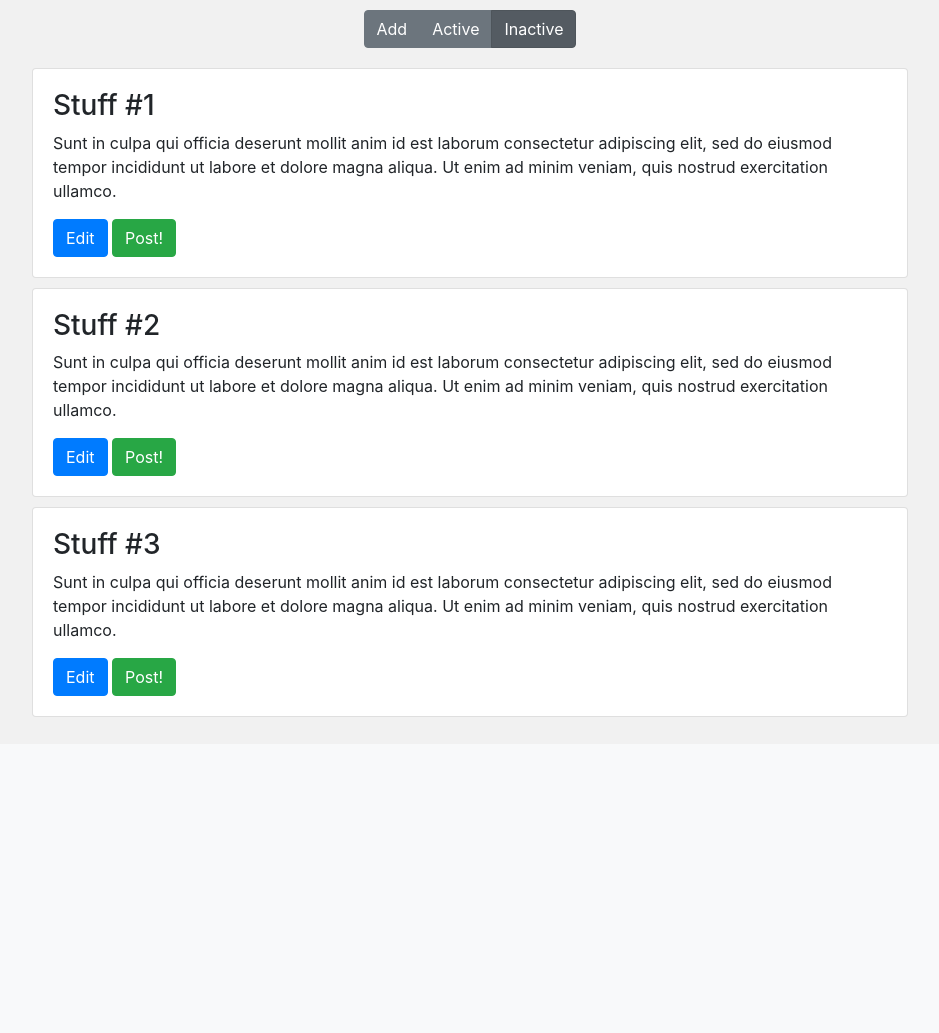
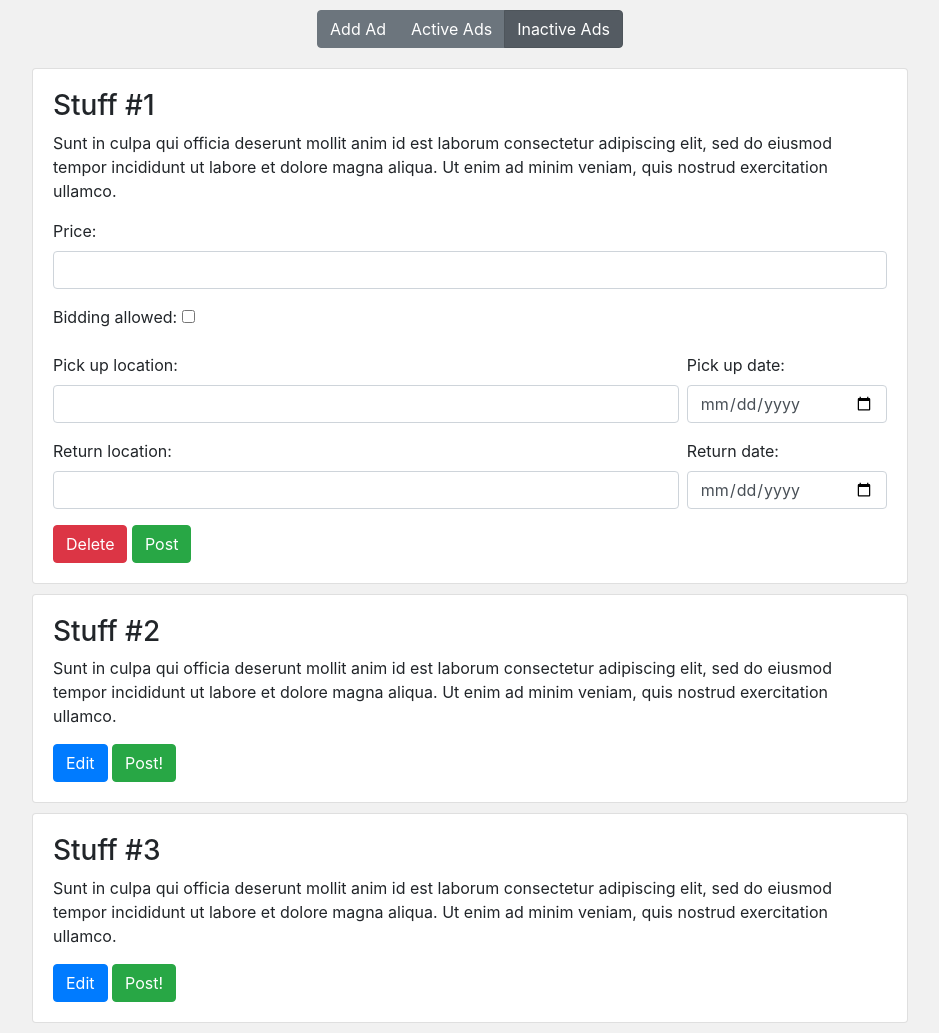
Before and after one commit to lucaslefaucheur/cs2102StuffSharing, a Django app: page /myadsinactive/ in a window 1280 px wide. Shown: the part 56-1089 px from the top of the page, without its empty margins (170-1109 px from the left). Before the commit the page ends 773 px from the top, so only its background shows below. Run offline with Django 3.2, Linux system fonts and the light colour scheme; some libraries are stand-ins or nearby versions.

Commit message:
modified inactive adds

```diff
--- a/django_project/stuffsharing/templates/stuffsharing/base.html
+++ b/django_project/stuffsharing/templates/stuffsharing/base.html
@@ -30,6 +30,7 @@
                     <a class="nav-link dropdown-toggle" href="#" id="navbarDropdown" role="button" data-toggle="dropdown" aria-haspopup="true" aria-expanded="false">Account</a>
                     <div class="dropdown-menu" aria-labelledby="navbarDropdown">
                         <a class="dropdown-item" href="#">My Account</a>
+                        <a class="dropdown-item" href="#">My Stats</a>
                         <div class="dropdown-divider"></div>
                         <a class="dropdown-item" href="#">Log Out</a>
                     </div>
--- a/django_project/stuffsharing/templates/stuffsharing/myadsadd.html
+++ b/django_project/stuffsharing/templates/stuffsharing/myadsadd.html
@@ -11,15 +11,15 @@
     <div class="btn-group btn-group-toggle" data-toggle="buttons">
 
         <label class="btn btn-secondary active" onclick="addFunction()">
-            <input type="radio" name="options" id="option1" autocomplete="off" checked>Add
+            <input type="radio" name="options" id="option1" autocomplete="off" checked>Add Ad
         </label>
 
         <label class="btn btn-secondary" onclick="activeFunction()">
-             <input type="radio" name="options" id="option2" autocomplete="off">Active
+             <input type="radio" name="options" id="option2" autocomplete="off">Active Ads
         </label>
 
         <label class="btn btn-secondary" onclick="inactiveFunction()">
-            <input type="radio" name="options" id="option3" autocomplete="off">Inactive
+            <input type="radio" name="options" id="option3" autocomplete="off">Inactive Ads
         </label>
 
     </div>
--- a/django_project/stuffsharing/templates/stuffsharing/myadsinactive.html
+++ b/django_project/stuffsharing/templates/stuffsharing/myadsinactive.html
@@ -9,15 +9,15 @@
     <div class="btn-group btn-group-toggle" data-toggle="buttons">
 
         <label class="btn btn-secondary" onclick="addFunction()">
-            <input type="radio" name="options" id="option1" autocomplete="off" checked>Add
+            <input type="radio" name="options" id="option1" autocomplete="off" checked>Add Ad
         </label>
 
         <label class="btn btn-secondary" onclick="activeFunction()">
-             <input type="radio" name="options" id="option2" autocomplete="off">Active
+             <input type="radio" name="options" id="option2" autocomplete="off">Active Ads
         </label>
 
         <label class="btn btn-secondary active" onclick="inactiveFunction()">
-            <input type="radio" name="options" id="option3" autocomplete="off">Inactive
+            <input type="radio" name="options" id="option3" autocomplete="off">Inactive Ads
         </label>
 
     </div>
@@ -32,8 +32,38 @@
         <p>Sunt in culpa qui officia deserunt mollit anim id est laborum consectetur adipiscing elit, sed do eiusmod tempor incididunt ut labore et dolore magna aliqua. Ut enim ad minim veniam, quis nostrud exercitation ullamco.</p>
 
         <div>
-            <button type="button" class="btn btn-primary">Edit</button>
-            <button type="button" class="btn btn-success">Post!</button>
+            <form>
+                <div class="form-group" >
+                    <label>Price:</label>
+                    <input class="form-control">
+                </div>
+                <div class="form-group">
+                    <label>Bidding allowed:</label>
+                    <input type="checkbox">
+                </div>
+
+                <div class="form-group" style="width: 75%; float: left;">
+                    <label>Pick up location:</label>
+                    <input class="form-control">
+                </div>
+                <div class="form-group" style="width: 24%; float: right;">
+                    <label>Pick up date:</label>
+                    <input class="form-control" type="date">
+                </div>
+                <div class="form-group" style="width: 75%; float: left;">
+                    <label>Return location:</label>
+                    <input class="form-control">
+                </div>
+                <div class="form-group" style="width: 24%; float: right;">
+                    <label>Return date:</label>
+                    <input class="form-control" type="date">
+                </div>
+
+                <button type="button" class="btn btn-danger">Delete</button>
+                <button type="button" class="btn btn-success">Post</button>
+
+            </form>
+
         </div>
 
     </div>
```
Also changed, not shown: django_project/stuffsharing/templates/stuffsharing/myadsactive.html (+12 -3 lines), django_project/stuffsharing/templates/stuffsharing/search.html (+5 -7 lines).
